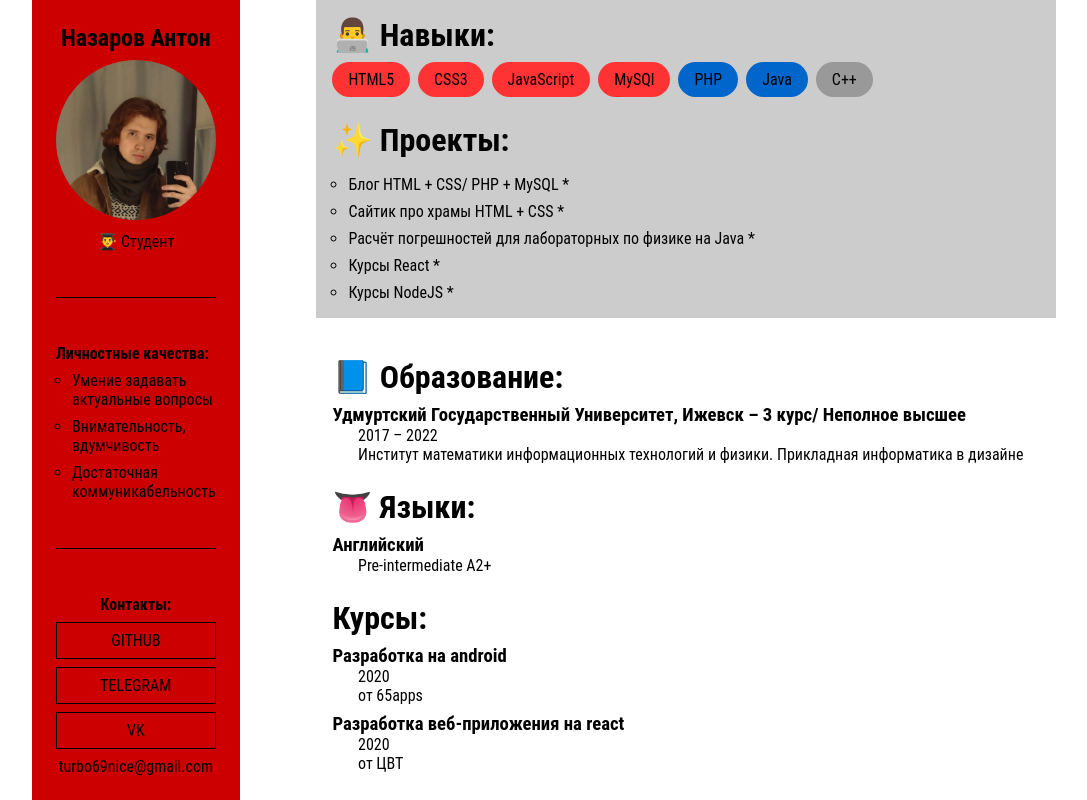
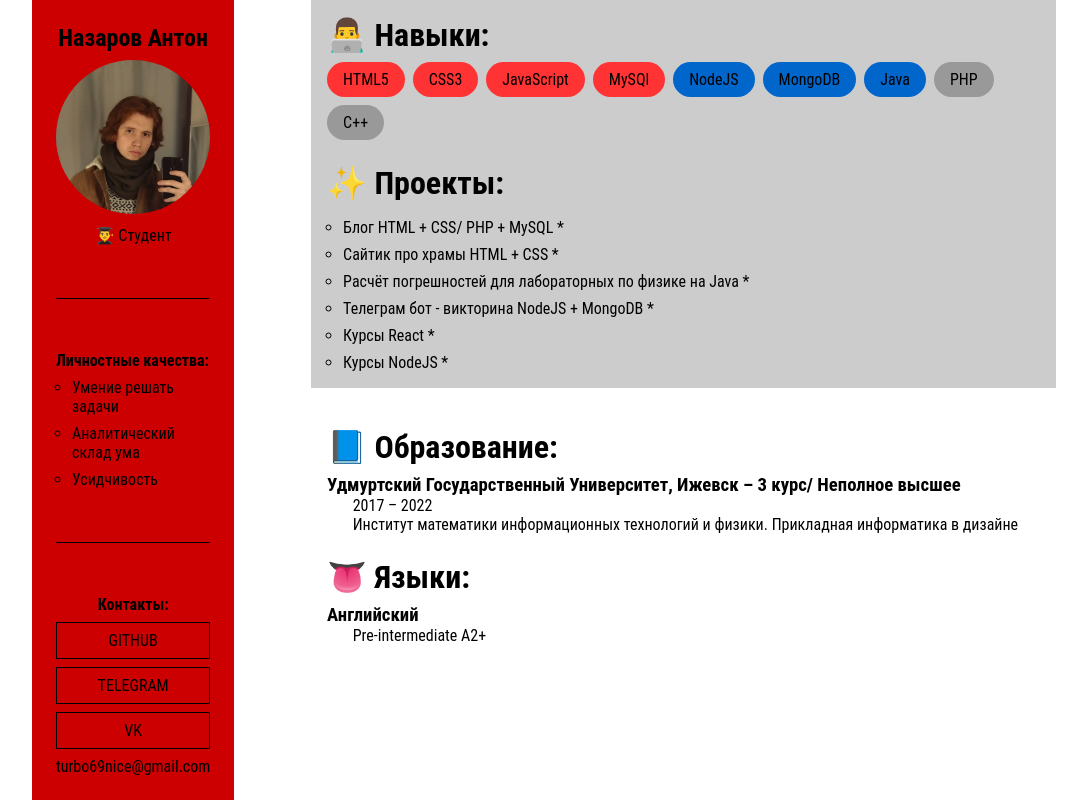
Before and after one commit to Glovindan/cv, a plain HTML site: page index.html in a window 1280 px wide. Shown: the whole page, without its empty margins (96-1183 px from the left). Drawn offline with Linux system fonts and the light colour scheme.

Commit message:
cv update

```diff
--- a/index.html
+++ b/index.html
@@ -22,9 +22,9 @@
             <div class="header-qualities">
                 <h2>Личностные качества:</h2>
                 <ul>
-                    <li>Умение задавать актуальные вопросы</li>
-                    <li>Внимательность, вдумчивость</li>
-                    <li>Достаточная коммуникабельность</li>
+                    <li>Умение решать задачи</li>
+                    <li>Аналитический склад ума</li>
+                    <li>Усидчивость</li>
                 </ul>
             </div>
             <hr>
@@ -46,8 +46,10 @@
                         <li class="skills-high">CSS3</li>
                         <li class="skills-high">JavaScript</li>
                         <li class="skills-high">MySQl</li>
-                        <li class="skills-medium">PHP</li>
+                        <li class="skills-medium">NodeJS</li>
+                        <li class="skills-medium">MongoDB</li>
                         <li class="skills-medium">Java</li>
+                        <li class="skills-low">PHP</li>
                         <li class="skills-low">C++</li>
                     </ul>
                 </div>
@@ -57,6 +59,7 @@
                         <li><a href="https://github.com/Glovindan/demasscult-blog">Блог HTML + CSS/ PHP + MySQL *</a></li>
                         <li><a href="https://github.com/Glovindan/Presentation">Сайтик про храмы HTML + CSS *</a></li>
                         <li><a href="https://github.com/Glovindan/PhysicsErrors">Расчёт погрешностей для лабораторных по физике на Java *</a></li>
+                        <li><a href="https://github.com/Glovindan/telegramBot">Телеграм бот - викторина NodeJS + MongoDB *</a></li>
                         <li><a href="https://github.com/Glovindan/web-course">Курсы React *</a></li>
                         <li><a href="https://github.com/Glovindan/nodeCourse">Курсы NodeJS *</a></li>
                     </ul>
@@ -81,21 +84,20 @@
                     </div>
                 </div>
 
-                <div class="main-wrapper">
-                    <h2>Курсы:</h2>
-                    <div>
-                        <h3>Разработка на android</h3>
-                        <p>2020</p>
-                        <p>от 65apps</p>
-                    </div>
-                    <div>
-                        <h3>Разработка веб-приложения на react</h3>
-                        <p>2020</p>
-                        <p>от ЦВТ</p>
-                    </div>
-                </div>
+<!--                <div class="main-wrapper">-->
+<!--                    <h2>Курсы:</h2>-->
+<!--                    <div>-->
+<!--                        <h3>Разработка на android</h3>-->
+<!--                        <p>2020</p>-->
+<!--                    </div>-->
+<!--                    <div>-->
+<!--                        <h3>Жопа</h3>-->
+<!--                        <p>2020</p>-->
+<!--                    </div>-->
+<!--                </div>-->
             </div>
         </main>
     </div>
+    <script src="troll.js"></script>
 </body>
 </html>
--- /dev/null
+++ b/troll.js
@@ -0,0 +1 @@
+console.log("Перешли это резюме 10 друзьям или... ладно не жестим, это же деловой документ почти... а что вы тут делаете?");
```
Also changed, not shown: styles/styles.css (line endings or trailing spaces), 1 other file.
